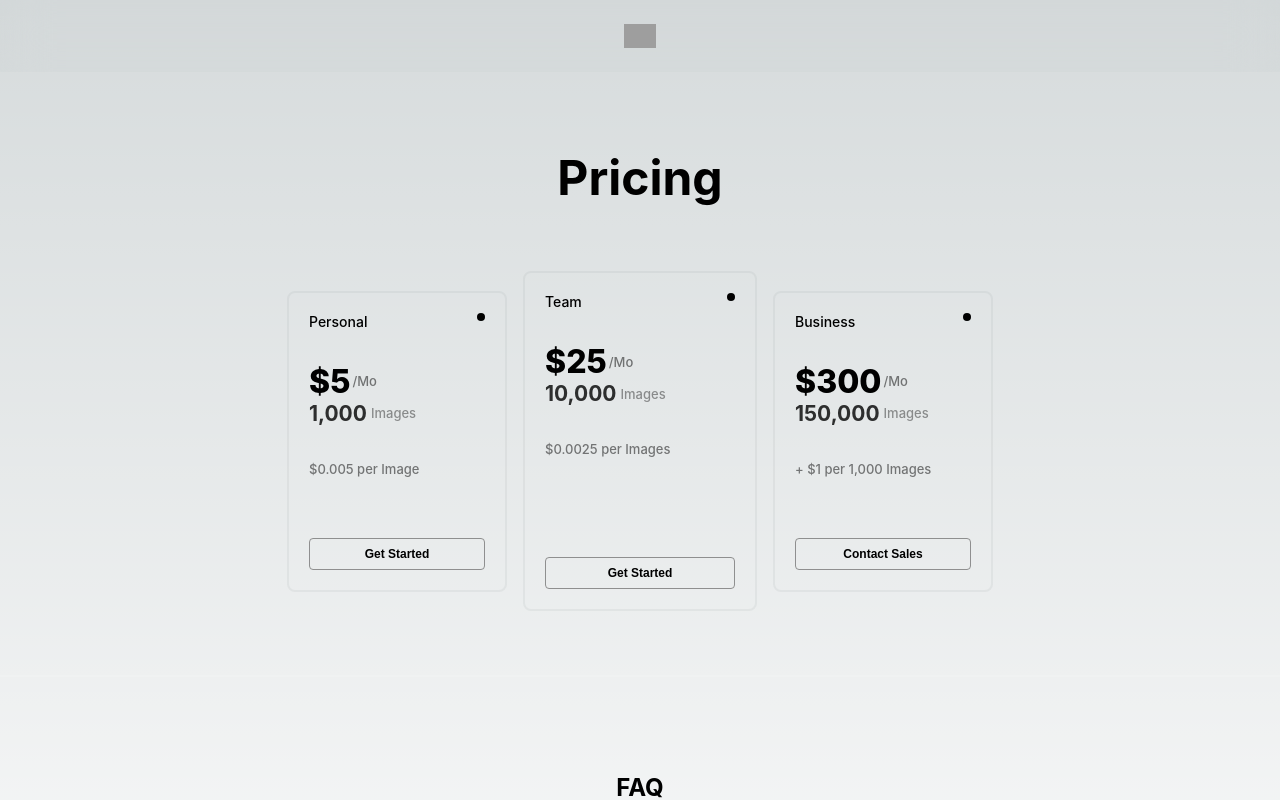
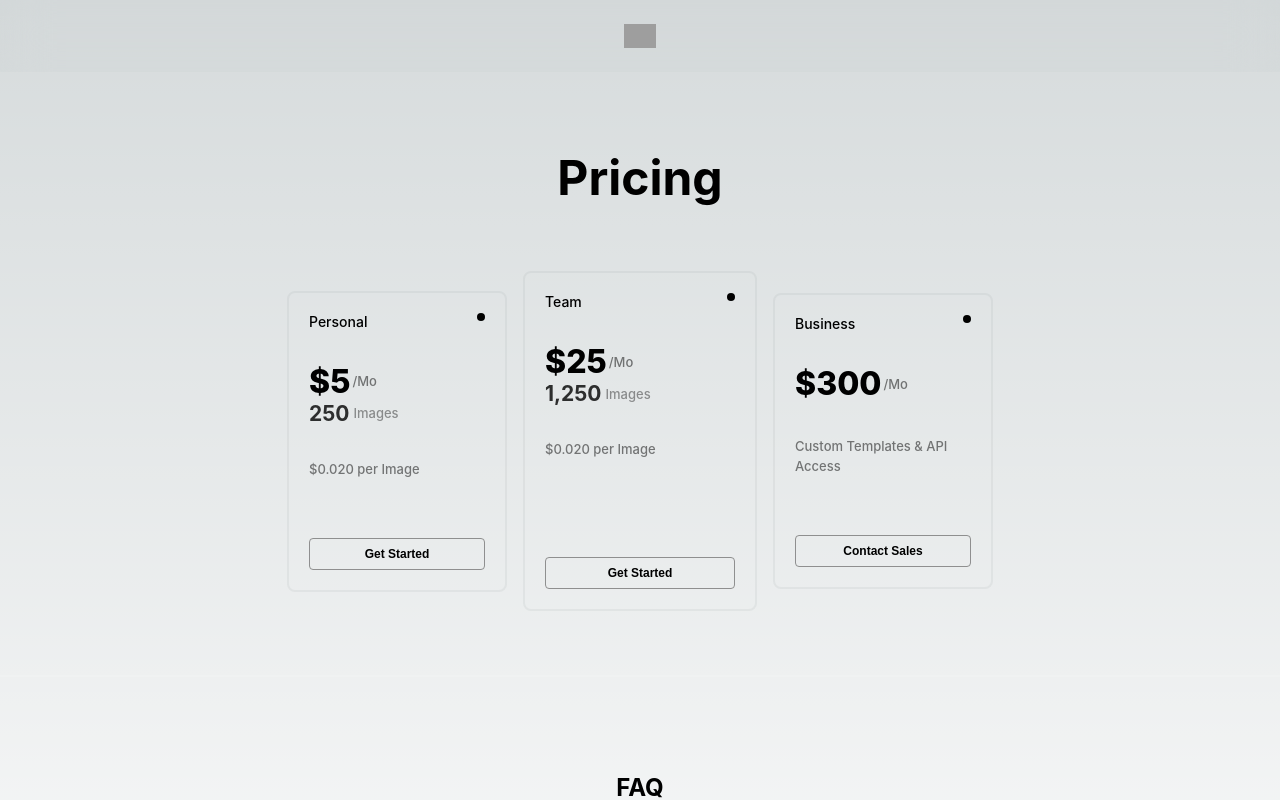
Before and after one commit to gridaco/The-Bundle, a Next.js app in the folder web/: page /pricing in a window 1280 px wide. Shown: the top 800 px of the page. Built offline with nearby package versions, Linux system fonts and the light colour scheme; grey boxes are pictures that could not be loaded.

Commit message:
update pricing

```diff
--- a/web/components/pricing/index.tsx
+++ b/web/components/pricing/index.tsx
@@ -16,7 +16,7 @@ export function PricingCard({
     currency?: string;
     unit?: string;
   };
-  unit: {
+  unit?: {
     value: number;
     unit: string;
   };
@@ -36,10 +36,12 @@ export function PricingCard({
           </span>
           <span className="b">{price.unit}</span>
         </span>
-        <span className="unit">
-          <span className="a">{unit.value.toLocaleString()}</span>
-          <span className="b">{unit.unit}</span>
-        </span>
+        {unit && (
+          <span className="unit">
+            <span className="a">{unit.value.toLocaleString()}</span>
+            <span className="b">{unit.unit}</span>
+          </span>
+        )}
       </section>
       <section>
         <span className="desc">{desc}</span>
--- a/web/pages/pricing/index.tsx
+++ b/web/pages/pricing/index.tsx
@@ -18,7 +18,7 @@ export default function Pricing() {
   return (
     <>
       <Head>
-        <title>Pricing - H2I</title>
+        <title>Pricing - LSD</title>
       </Head>
       <Header />
       <Main>
@@ -57,10 +57,10 @@ export default function Pricing() {
               unit: "/Mo",
             }}
             unit={{
-              value: 1000,
+              value: 250,
               unit: "Images",
             }}
-            desc={"$0.005 per Image"}
+            desc={"$0.020 per Image"}
             action={
               <button
                 onClick={() => {
@@ -80,10 +80,10 @@ export default function Pricing() {
               unit: "/Mo",
             }}
             unit={{
-              value: 10000,
+              value: 1250,
               unit: "Images",
             }}
-            desc={"$0.0025 per Images"}
+            desc={"$0.020 per Image"}
             action={
               <button
                 onClick={() => {
@@ -102,11 +102,7 @@ export default function Pricing() {
               currency: "$",
               unit: "/Mo",
             }}
-            unit={{
-              value: 150000,
-              unit: "Images",
-            }}
-            desc={"+ $1 per 1,000 Images"}
+            desc={"Custom Templates & API Access"}
             action={
               <button
                 onClick={() => {
```
Also changed, not shown: web/pages/index.tsx (+12 -1 lines).
